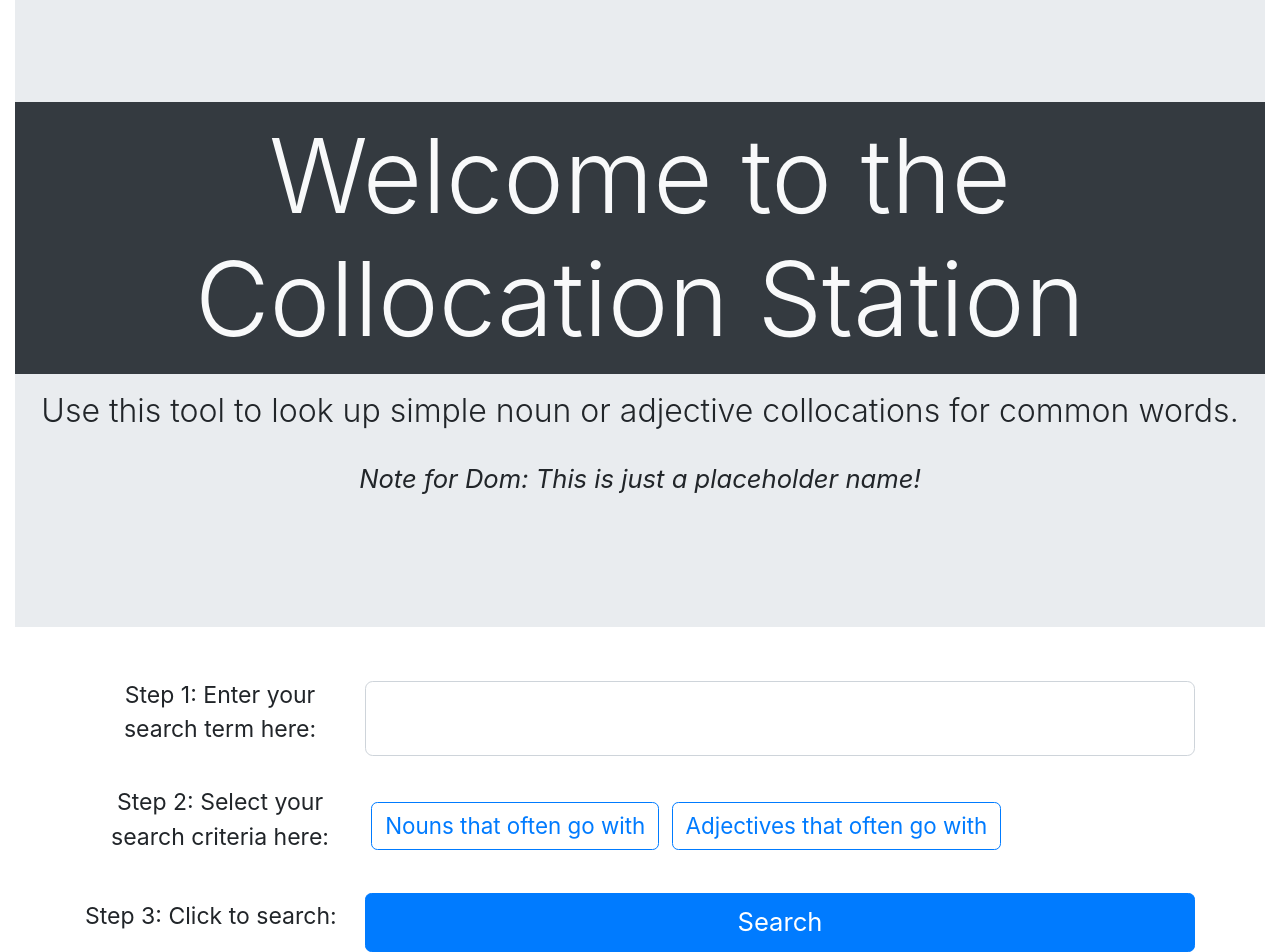
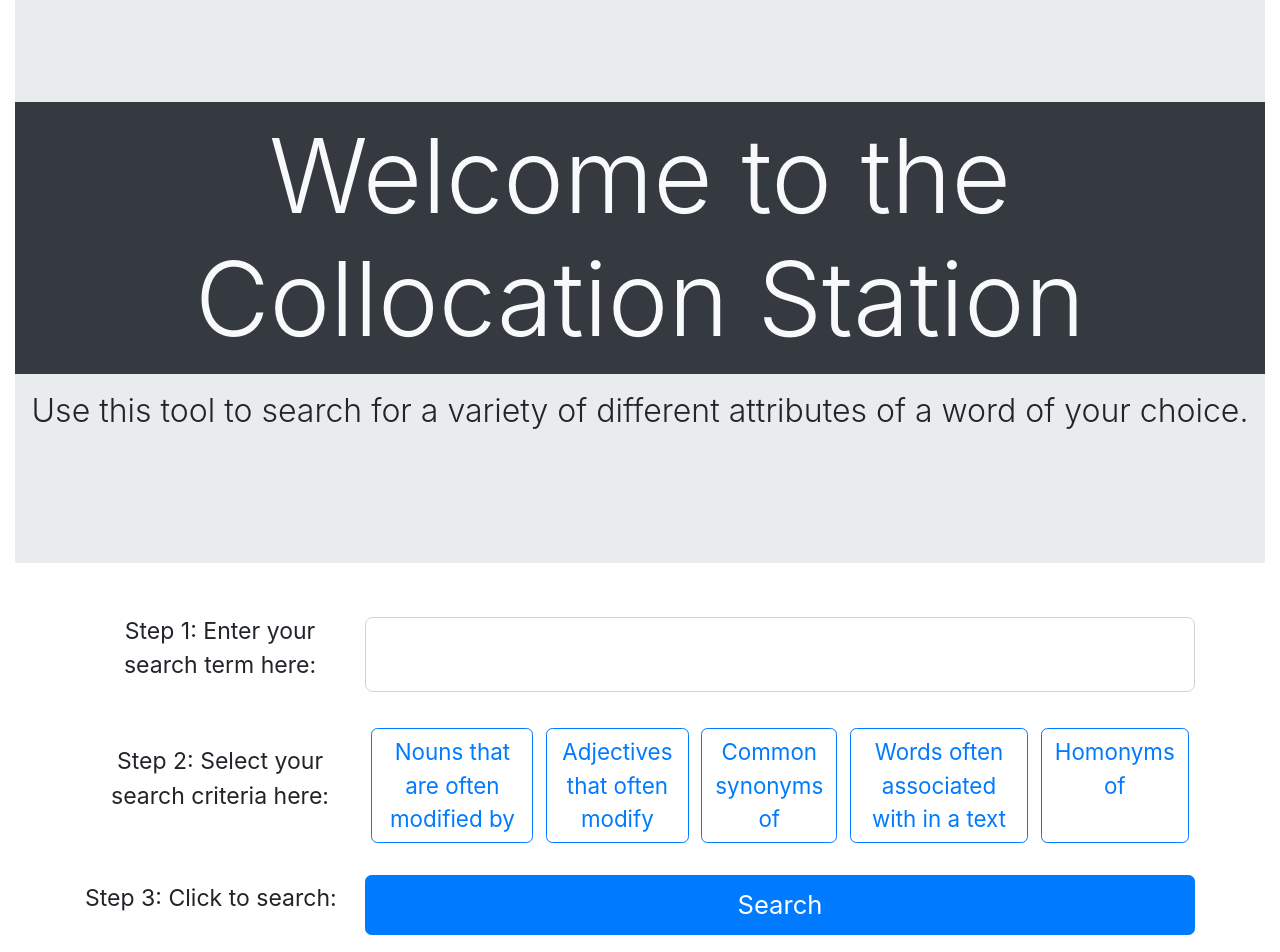
Before and after one commit to cmstorrsfox/lexicalists, a React (Create React App) app: page / in a window 1280 px wide. Shown: the top 952 px of the page. Built offline with nearby package versions, Linux system fonts and the light colour scheme.

Commit message:
two more search parameters added

```diff
--- a/src/Components/App/App.js
+++ b/src/Components/App/App.js
@@ -41,9 +41,7 @@ class App extends React.Component {
       <Container fluid className="App">
         <Jumbotron fluid>
           <h1 className="title display-1 text-light bg-dark py-2">Welcome to the Collocation Station</h1>
-          <p className="lead">Use this tool to look up simple noun or adjective collocations for common words.</p>
-          <p className="font-italic">Note for Dom: This is just a placeholder name!</p>
-
+          <p className="lead">Use this tool to search for a variety of different attributes of a word of your choice.</p>
         </Jumbotron>
         <SearchBar onSearch={this.search} />
         <SearchResults  searchResults={this.state.searchResults}
--- a/src/Components/SearchBar/SearchBar.js
+++ b/src/Components/SearchBar/SearchBar.js
@@ -74,8 +74,11 @@ class SearchBar extends React.Component {
                         </Col>
                         <Col xs={12} md={8} lg={9} className="my-auto d-flex justify-content-md-start justify-content-center">
                             <ToggleButtonGroup type="radio" name="query">
-                                <ToggleButton value={'rel_jja='} onClick={this.handleParameterChange} variant="outline-primary" className="select-button rounded-top rounded-bottom m-1" size="sm">Nouns that often go with {this.state.term}</ToggleButton>
-                                <ToggleButton value={'rel_jjb='} onClick={this.handleParameterChange} variant="outline-primary" className="select-button rounded-top rounded-bottom m-1"size="sm">Adjectives that often go with {this.state.term}</ToggleButton>
+                                <ToggleButton value={'rel_jja='} onClick={this.handleParameterChange} variant="outline-primary" className="select-button rounded-top rounded-bottom m-1" size="sm">Nouns that are often modified by {this.state.term}</ToggleButton>
+                                <ToggleButton value={'rel_jjb='} onClick={this.handleParameterChange} variant="outline-primary" className="select-button rounded-top rounded-bottom m-1"size="sm">Adjectives that often modify {this.state.term}</ToggleButton>
+                                <ToggleButton value={'rel_syn='} onClick={this.handleParameterChange} variant="outline-primary" className="select-button rounded-top rounded-bottom m-1"size="sm">Common synonyms of {this.state.term}</ToggleButton>
+                                <ToggleButton value={'rel_trg='} onClick={this.handleParameterChange} variant="outline-primary" className="select-button rounded-top rounded-bottom m-1"size="sm">Words often associated with {this.state.term} in a text</ToggleButton>
+                                <ToggleButton value={'rel_hom='} onClick={this.handleParameterChange} variant="outline-primary" className="select-button rounded-top rounded-bottom m-1"size="sm">Homonyms of {this.state.term}</ToggleButton>
                             </ToggleButtonGroup>
                         </Col>
                     </Form.Row>
--- a/src/Components/Word/Word.js
+++ b/src/Components/Word/Word.js
@@ -2,13 +2,29 @@ import React from 'react';
 import './Word.css';
 
 class Word extends React.Component {
+    constructor(props) {
+        super(props);
+
+        this.renderList = this.renderList.bind(this);
+    }
+
+    renderList(queryParams) {
+        switch(queryParams) {
+            case 'rel_jjb=' :
+              return <li>{this.props.word} {this.props.term}</li>;
+            case 'rel_jja=' :
+              return <li>{this.props.term} {this.props.word}</li>;
+            case 'rel_syn=' :
+              return <li>{this.props.word}</li>;
+            default : return <li>{this.props.word}</li>;
+        }
+    };
+
     render() {
         return(
             <div className ="Word">
                 <ul>
-                    {
-                        this.props.queryParams === 'rel_jjb=' ? <li>{this.props.word} {this.props.term}</li> : <li>{this.props.term} {this.props.word}</li>
-                    }
+                    {this.renderList(this.props.queryParams)}
                 </ul>
             </div>
         )
```
